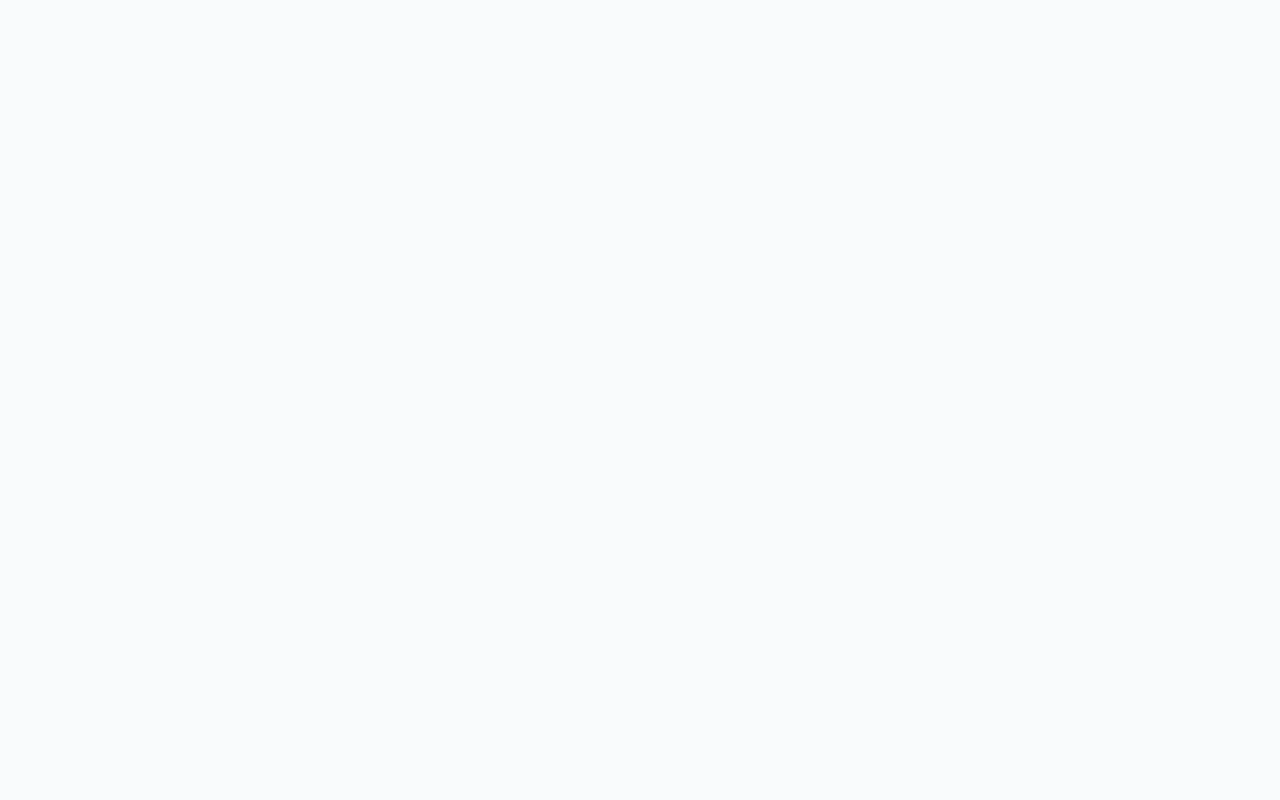
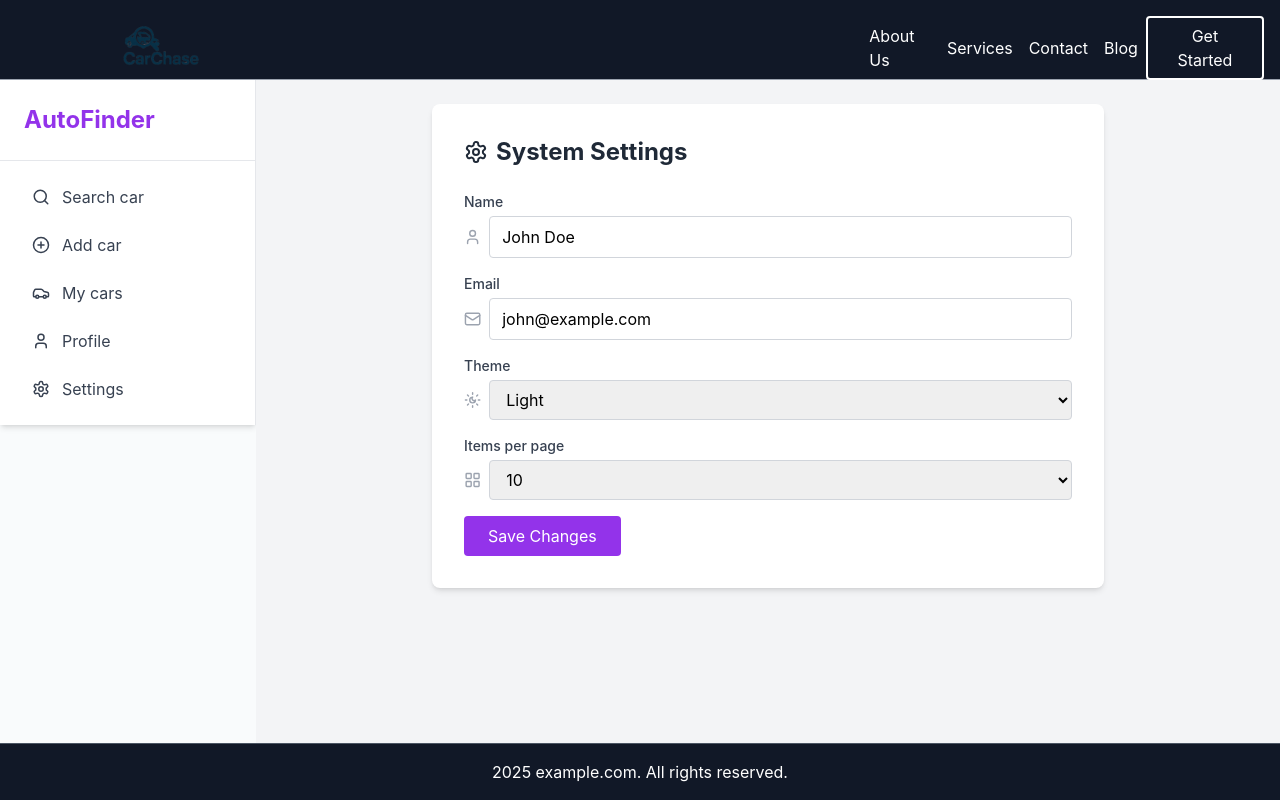
Before and after one commit to KaloyanAndreev-22621733/CarChase, a React (Create React App) app in the folder frontend/: page /settings in a window 1280 px wide. Before the commit this address had no page. Built offline with nearby package versions, Linux system fonts and the light colour scheme.

Commit message:
Ready Settings and Profile

```diff
--- a/frontend/package.json
+++ b/frontend/package.json
@@ -11,6 +11,7 @@
     "@types/node": "^16.18.126",
     "@types/react": "^19.1.2",
     "@types/react-dom": "^19.1.2",
+    "lucide-react": "^0.511.0",
     "react": "^19.1.0",
     "react-dom": "^19.1.0",
     "react-icons": "^5.5.0",
--- a/frontend/src/App.tsx
+++ b/frontend/src/App.tsx
@@ -4,6 +4,9 @@ import { BrowserRouter as Router, Routes, Route } from 'react-router-dom';
 import Home from './pages/Home';
 import LogIn from './pages/LogIn';
 import SignIn from './pages/SignIn';
+import MainLayout from './components/Dashboard/MainLayout';
+import Profile from './components/Dashboard/Profile';
+import Settings from './components/Dashboard/Settings';
 
 function App() {
   return (
@@ -12,6 +15,13 @@ function App() {
         <Route path="/" element={<Home />} />
         <Route path="/auth/login" element={<LogIn/>} />
         <Route path="/auth/signin" element={<SignIn/>} />
+
+        {/* Эти страницы С layout */}
+        <Route element={<MainLayout />}>
+          <Route path="/profile" element={<Profile/>} />
+          <Route path="/settings" element={<Settings/>} />
+          {/* и т.д. */}
+        </Route>
       </Routes>
     </Router>
   );
--- /dev/null
+++ b/frontend/src/components/Dashboard/MainLayout.tsx
@@ -0,0 +1,27 @@
+import React from "react";
+import Header from "../../Header";
+import Footer from "../../Footer";
+import Sidebar from "./Sidebar";
+import { Outlet } from "react-router-dom";
+
+const MainLayout = () => {
+  return (
+    <div className="flex flex-col min-h-screen">
+      {/* Header */}
+      <Header />
+
+      {/* Content area */}
+      <div className="flex flex-1 pt-20"> {/* Отступ сверху на высоту Header'а (h-20) */}
+        <Sidebar />
+        <main className="flex-1 p-6 bg-gray-100">
+            <Outlet />
+        </main>
+      </div>
+
+      {/* Footer */}
+      <Footer />
+    </div>
+  );
+};
+
+export default MainLayout;
--- /dev/null
+++ b/frontend/src/components/Dashboard/Profile.tsx
@@ -0,0 +1,68 @@
+import React from 'react';
+import Avatar1 from '../../images/avatar1.png';
+
+function Profile() {
+  return (
+    <div className="max-w-4xl mx-auto bg-white p-8 rounded-lg shadow-lg">
+      <div className="flex flex-col md:flex-row items-center md:items-start gap-8">
+        {/* Аватар */}
+        <div className="flex-shrink-0">
+          <img
+            src={Avatar1}
+            alt="User avatar"
+            className="w-40 h-40 rounded-full border-4 border-purple-500 shadow"
+          />
+        </div>
+
+        {/* Информация о пользователе */}
+        <div className="flex-1 w-full">
+          <h2 className="text-2xl font-bold text-gray-800 mb-6">User profile</h2>
+
+          <div className="grid grid-cols-1 md:grid-cols-2 gap-6">
+            <div>
+              <label className="block text-sm font-medium text-gray-700">Name</label>
+              <input
+                type="text"
+                value="Anna"
+                className="mt-1 block w-full px-4 py-2 border border-gray-300 rounded-md shadow-sm focus:outline-none focus:ring-2 focus:ring-purple-500"
+                readOnly
+              />
+            </div>
+
+            <div>
+              <label className="block text-sm font-medium text-gray-700">Surname</label>
+              <input
+                type="text"
+                value="Petrovna"
+                className="mt-1 block w-full px-4 py-2 border border-gray-300 rounded-md shadow-sm focus:outline-none focus:ring-2 focus:ring-purple-500"
+                readOnly
+              />
+            </div>
+
+            <div>
+              <label className="block text-sm font-medium text-gray-700">Email</label>
+              <input
+                type="email"
+                value="anna.petrovna@example.com"
+                className="mt-1 block w-full px-4 py-2 border border-gray-300 rounded-md shadow-sm focus:outline-none focus:ring-2 focus:ring-purple-500"
+                readOnly
+              />
+            </div>
+
+            <div>
+              <label className="block text-sm font-medium text-gray-700">Address</label>
+              <input
+                type="text"
+                value="some city some address"
+                className="mt-1 block w-full px-4 py-2 border border-gray-300 rounded-md shadow-sm focus:outline-none focus:ring-2 focus:ring-purple-500"
+                readOnly
+              />
+            </div>
+          </div>
+        </div>
+      </div>
+    </div>
+  );
+}
+
+export default Profile;
--- /dev/null
+++ b/frontend/src/components/Dashboard/Settings.tsx
@@ -0,0 +1,99 @@
+import React, { useState } from 'react';
+import { User, Mail, LayoutGrid, SunMoon, Settings as CogIcon } from 'lucide-react';
+
+function Settings() {
+  const [name, setName] = useState('John Doe');
+  const [email, setEmail] = useState('john@example.com');
+  const [theme, setTheme] = useState('light');
+  const [itemsPerPage, setItemsPerPage] = useState(10);
+
+  function handleSave() {
+    // В реальном приложении можно отправить настройки в локальное хранилище или API
+    alert(`Settings saved!\nTheme: ${theme}\nItems per page: ${itemsPerPage}`);
+  }
+
+  return (
+    <div className="bg-white p-8 rounded-lg shadow-md w-full max-w-2xl mx-auto">
+      <h2 className="text-2xl font-bold text-gray-800 mb-6 flex items-center gap-2">
+        <CogIcon size={24} />
+        System Settings
+      </h2>
+
+      <div className="space-y-4">
+        {/* Name */}
+        <div>
+          <label className="block text-sm font-medium text-gray-700">Name</label>
+          <div className="flex items-center mt-1">
+            <User className="text-gray-400 mr-2" size={18} />
+            <input
+              type="text"
+              value={name}
+              onChange={e => setName(e.target.value)}
+              className="w-full border border-gray-300 rounded px-3 py-2 focus:outline-none focus:ring-2 focus:ring-purple-400"
+            />
+          </div>
+        </div>
+
+        {/* Email */}
+        <div>
+          <label className="block text-sm font-medium text-gray-700">Email</label>
+          <div className="flex items-center mt-1">
+            <Mail className="text-gray-400 mr-2" size={18} />
+            <input
+              type="email"
+              value={email}
+              onChange={e => setEmail(e.target.value)}
+              className="w-full border border-gray-300 rounded px-3 py-2 focus:outline-none focus:ring-2 focus:ring-purple-400"
+            />
+          </div>
+        </div>
+
+        {/* Theme */}
+        <div>
+          <label className="block text-sm font-medium text-gray-700">Theme</label>
+          <div className="flex items-center mt-1">
+            <SunMoon className="text-gray-400 mr-2" size={18} />
+            <select
+              value={theme}
+              onChange={e => setTheme(e.target.value)}
+              className="w-full border border-gray-300 rounded px-3 py-2 focus:outline-none focus:ring-2 focus:ring-purple-400"
+            >
+              <option value="light">Light</option>
+              <option value="dark">Dark</option>
+              <option value="system">System default</option>
+            </select>
+          </div>
+        </div>
+
+        {/* Items per page */}
+        <div>
+          <label className="block text-sm font-medium text-gray-700">Items per page</label>
+          <div className="flex items-center mt-1">
+            <LayoutGrid className="text-gray-400 mr-2" size={18} />
+            <select
+              value={itemsPerPage}
+              onChange={e => setItemsPerPage(Number(e.target.value))}
+              className="w-full border border-gray-300 rounded px-3 py-2 focus:outline-none focus:ring-2 focus:ring-purple-400"
+            >
+              <option value={10}>10</option>
+              <option value={20}>20</option>
+              <option value={50}>50</option>
+            </select>
+          </div>
+        </div>
+
+        {/* Save button */}
+        <div className="mt-6">
+          <button
+            onClick={handleSave}
+            className="bg-purple-600 text-white px-6 py-2 rounded hover:bg-purple-700 transition"
+          >
+            Save Changes
+          </button>
+        </div>
+      </div>
+    </div>
+  );
+}
+
+export default Settings;
--- /dev/null
+++ b/frontend/src/components/Dashboard/Sidebar.tsx
@@ -0,0 +1,41 @@
+import React from 'react';
+import { Car, Search, PlusCircle, Settings, User } from 'lucide-react';
+
+const Sidebar = () => {
+  return (
+    <aside className="w-64 bg-white border-r shadow-md h-full">
+      <div className="p-6 text-2xl font-bold text-purple-600 border-b">
+        AutoFinder
+      </div>
+      <nav className="p-4 space-y-2">
+        <SidebarLink href="/" icon={<Search size={18} />} label="Search car" />
+        <SidebarLink href="/add-car" icon={<PlusCircle size={18} />} label="Add car" />
+        <SidebarLink href="/my-cars" icon={<Car size={18} />} label="My cars" />
+        <SidebarLink href="/profile" icon={<User size={18} />} label="Profile" />
+        <SidebarLink href="/settings" icon={<Settings size={18} />} label="Settings" />
+      </nav>
+    </aside>
+  );
+};
+
+const SidebarLink = ({
+  href,
+  icon,
+  label,
+}: {
+  href: string;
+  icon: React.ReactNode;
+  label: string;
+}) => {
+  return (
+    <a
+      href={href}
+      className="flex items-center gap-3 px-4 py-2 rounded-md text-gray-700 hover:bg-purple-100 hover:text-purple-700 transition-colors duration-200"
+    >
+      {icon}
+      <span>{label}</span>
+    </a>
+  );
+};
+
+export default Sidebar;
```
Also changed, not shown: 1 other file (tests, documents, lock files or other folders).
